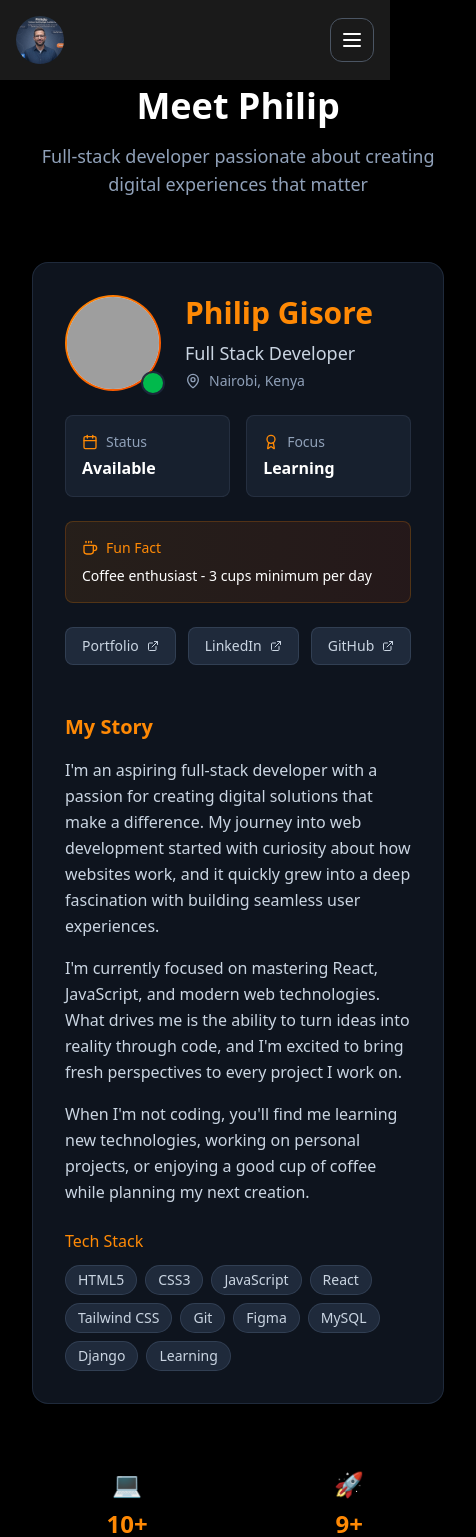
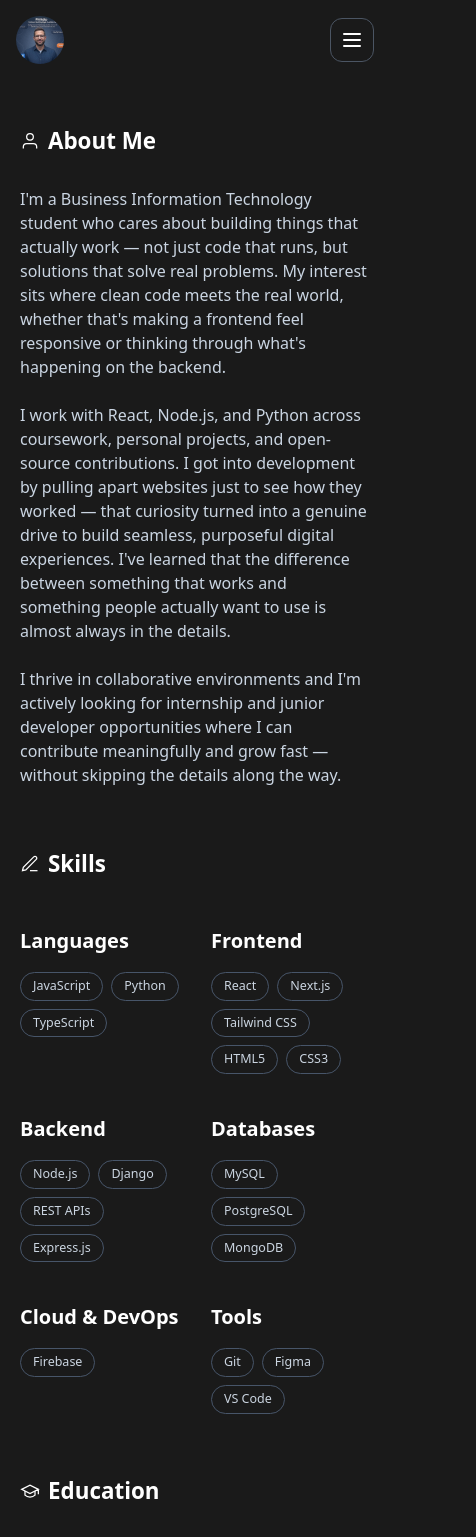
Before and after one commit to philipgisore/personal-website, a React (Vite) app: page /about in a window 390 px wide. Shown: the top 1537 px of the page, 476 px wide, since content can reach past the window. Built offline with nearby package versions, Linux system fonts and the light colour scheme; grey boxes are pictures that could not be loaded.

Commit message:
feat: restructure About page, enhance responsive design, and add Education section with MMU details

```diff
--- a/src/layout/Layout.jsx
+++ b/src/layout/Layout.jsx
@@ -7,7 +7,7 @@ export default function Layout() {
     <div className="flex min-h-screen bg-[#1a1a1a] text-gray-200">
       <Sidebar />
       <MobileHeader />
-      <main className="flex-1 pt-28 md:pt-0">
+      <main className="flex-1 min-w-0 overflow-x-hidden md:pt-0" style={{ paddingTop: '0' }}>
         <Outlet />
       </main>
     </div>
--- a/src/pages/About.jsx
+++ b/src/pages/About.jsx
@@ -1,194 +1,164 @@
-import React, { useState, useEffect } from 'react';
-import {
-  MapPin,
-  Calendar,
-  Code,
-  Coffee,
-  Award,
-  ExternalLink
-} from 'lucide-react';
+import React from 'react';
 
 export default function About() {
-  const [currentFact, setCurrentFact] = useState(0);
-
-  const funFacts = [
-    "I've built over 50+ web applications",
-    "Coffee enthusiast - 3 cups minimum per day",
-    "I speak 3 programming languages fluently",
-    "Night owl - my best code happens after 10PM"
+  const skills = [
+    { category: 'Languages',      items: ['JavaScript', 'Python', 'TypeScript'] },
+    { category: 'Frontend',       items: ['React', 'Next.js', 'Tailwind CSS', 'HTML5', 'CSS3'] },
+    { category: 'Backend',        items: ['Node.js', 'Django', 'REST APIs', 'Express.js'] },
+    { category: 'Databases',      items: ['MySQL', 'PostgreSQL', 'MongoDB'] },
+    { category: 'Cloud & DevOps', items: ['Firebase'] },
+    { category: 'Tools',          items: ['Git', 'Figma', 'VS Code'] },
   ];
-
-  useEffect(() => {
-    const interval = setInterval(() => {
-      setCurrentFact((prev) => (prev + 1) % funFacts.length);
-    }, 3000);
-    return () => clearInterval(interval);
-  }, []);
 
   return (
     <section
       id='about'
-      className='min-h-screen bg-black p-8 flex items-center justify-center relative'
+      className='min-h-screen bg-[#1c1c1c] flex flex-col items-center'
+      style={{ padding: '4rem 2rem' }}
     >
-      <div className='max-w-6xl w-full'>
+      {/* push content below fixed mobile header */}
+    <div className="md:hidden" style={{ height: '80px', flexShrink: 0 }} />
+      <div className='w-full' style={{ maxWidth: '900px' }}>
 
-        {/* Header */}
-        <div className='text-center mb-16'>
-          <div className='inline-flex items-center gap-2 text-orange-400 text-sm font-medium mb-4 px-4 py-2 bg-orange-400/10 rounded-full border border-orange-400/20'>
-            <Code className='w-4 h-4' />
-            ABOUT ME
+        {/* ── About Me ── */}
+        <div className='section-header flex items-center gap-2 mb-8'>
+          <svg width='20' height='20' viewBox='0 0 24 24' fill='none' stroke='#ffffff' strokeWidth='1.5' style={{ flexShrink: 0 }}>
+            <path d='M20 21v-2a4 4 0 0 0-4-4H8a4 4 0 0 0-4 4v2' />
+            <circle cx='12' cy='7' r='4' />
+          </svg>
+          <h2 className='text-3xl font-bold text-white m-0'>About Me</h2>
         </div>
-          <h2 className='text-4xl font-bold text-white mb-4'>Meet Philip</h2>
-          <p className='text-slate-400 text-lg max-w-2xl mx-auto'>
-            Full-stack developer passionate about creating digital experiences that matter
+
+        <div className='mb-16'>
+          <p className='text-[15px] leading-[1.85] text-slate-300 mb-6'>
+            I'm a Business Information Technology student who cares about building things that actually work —
+            not just code that runs, but solutions that solve real problems. My interest sits
+            where clean code meets the real world, whether that's making a frontend feel
+            responsive or thinking through what's happening on the backend.
+          </p>
+          <p className='text-[15px] leading-[1.85] text-slate-300 mb-6'>
+            I work with React, Node.js, and Python across coursework, personal projects, and
+            open-source contributions. I got into development by pulling apart websites just to
+            see how they worked — that curiosity turned into a genuine drive to build seamless,
+            purposeful digital experiences. I've learned that the difference between something
+            that works and something people actually want to use is almost always in the details.
+          </p>
+          <p className='text-[15px] leading-[1.85] text-slate-300 mb-6'>
+            I thrive in collaborative environments and I'm actively looking for internship and
+            junior developer opportunities where I can contribute meaningfully and grow fast —
+            without skipping the details along the way.
           </p>
         </div>
 
-        {/* About Card */}
-        <div className='bg-slate-800/50 backdrop-blur-sm border border-slate-700/50 rounded-2xl p-8 md:p-12 shadow-2xl relative'>
-          <div className='grid md:grid-cols-2 gap-12 items-center'>
-
-            {/* Left Side - Personal Info */}
-            <div className='space-y-6'>
-              {/* Avatar and Name */}
-              <div className='flex items-center gap-6'>
-                <div className='relative group'>
-                  <div className='w-24 h-24 md:w-32 md:h-32 rounded-full bg-gradient-to-br from-orange-400 to-orange-600 p-0.5 transition-transform group-hover:scale-105'>
-                    <div className='w-full h-full rounded-full bg-slate-200 overflow-hidden'>
-                      <img
-                        src='/api/placeholder/150/150'
-                        alt='Philip - Full Stack Developer'
-                        className='w-full h-full object-cover transition-transform group-hover:scale-110'
-                      />
-                    </div>
-                  </div>
-                  <div className='absolute -bottom-1 -right-1 w-6 h-6 bg-green-500 rounded-full border-2 border-slate-800 animate-pulse' />
+        {/* ── Skills ── */}
+        <div className='section-header flex items-center gap-2 mb-12'>
+          <svg width='20' height='20' viewBox='0 0 24 24' fill='none' stroke='#ffffff' strokeWidth='1.5' style={{ flexShrink: 0 }}>
+            <path d='M12 20h9' />
+            <path d='M16.5 3.5a2.121 2.121 0 0 1 3 3L7 19l-4 1 1-4L16.5 3.5z' />
+          </svg>
+          <h2 className='text-3xl font-bold text-white m-0'>Skills</h2>
         </div>
 
-                <div>
-                  <h3 className='text-3xl font-bold text-orange-400 mb-2'>Philip Gisore</h3>
-                  <p className='text-slate-300 font-medium text-lg mb-1'>Full Stack Developer</p>
-                  <div className='flex items-center gap-2 text-slate-400 text-sm'>
-                    <MapPin className='w-4 h-4' />
-                    <span>Nairobi, Kenya</span>
-                  </div>
-                </div>
-              </div>
-
-              {/* Quick Stats */}
-              <div className='grid grid-cols-2 gap-4'>
-                {[
-                  { icon: <Calendar className='w-4 h-4 text-orange-400' />, label: 'Status', value: 'Available' },
-                  { icon: <Award className='w-4 h-4 text-orange-400' />, label: 'Focus', value: 'Learning' }
-                ].map((item, index) => (
         <div
-                    key={index}
-                    className='bg-slate-700/30 p-4 rounded-lg border border-slate-600/30'
+          className='mb-16 skills-grid'
+          style={{
+            display: 'grid',
+            gridTemplateColumns: 'repeat(3, 1fr)',
+            columnGap: '3rem',
+            rowGap: '2.5rem',
+          }}
         >
-                    <div className='flex items-center gap-2 mb-1'>
-                      {item.icon}
-                      <span className='text-slate-400 text-sm'>{item.label}</span>
-                    </div>
-                    <p className='text-white font-semibold'>{item.value}</p>
-                  </div>
-                ))}
-              </div>
-
-              {/* Fun Fact */}
-              <div className='bg-gradient-to-r from-orange-400/10 to-orange-600/10 p-4 rounded-lg border border-orange-400/20'>
-                <div className='flex items-center gap-2 mb-2'>
-                  <Coffee className='w-4 h-4 text-orange-400' />
-                  <span className='text-orange-400 text-sm font-medium'>Fun Fact</span>
-                </div>
-                <p className='text-white text-sm transition-all duration-500'>
-                  {funFacts[currentFact]}
-                </p>
-              </div>
-
-              {/* Social Links */}
-              <div className='flex gap-3'>
-                {[
-                  { name: 'Portfolio', url: '#' },
-                  { name: 'LinkedIn', url: 'https://www.linkedin.com/in/philip-gisore-95a7aa265/' },
-                  { name: 'GitHub', url: 'https://github.com/philipgisore' }
-                ].map((link, index) => (
-                  <a
-                    key={index}
-                    href={link.url}
-                    target='_blank'
-                    rel='noopener noreferrer'
-                    className='px-4 py-2 bg-slate-700/50 hover:bg-slate-600/50 border border-slate-600/50 rounded-lg text-slate-300 hover:text-white text-sm transition-all duration-200 flex items-center gap-2 group'
-                  >
-                    {link.name}
-                    <ExternalLink className='w-3 h-3 group-hover:translate-x-0.5 group-hover:translate-y-0.5 transition-transform' />
-                  </a>
-                ))}
-              </div>
-            </div>
-
-            {/* Right Side - Story + Tech Stack */}
-            <div className='space-y-6'>
-              <div className='space-y-4'>
-                <h4 className='text-xl font-semibold text-orange-400 mb-4'>My Story</h4>
-                <p className='text-slate-300 leading-relaxed'>
-                  I'm an aspiring full-stack developer with a passion for creating digital solutions that make a difference.
-                  My journey into web development started with curiosity about how websites work, and it quickly grew into a
-                  deep fascination with building seamless user experiences.
-                </p>
-                <p className='text-slate-300 leading-relaxed'>
-                  I'm currently focused on mastering React, JavaScript, and modern web technologies. What drives me is the ability
-                  to turn ideas into reality through code, and I'm excited to bring fresh perspectives to every project I work on.
-                </p>
-                <p className='text-slate-300 leading-relaxed'>
-                  When I'm not coding, you'll find me learning new technologies, working on personal projects, or enjoying a good
-                  cup of coffee while planning my next creation.
-                </p>
-              </div>
-
-              {/* Skills */}
-              <div>
-                <h5 className='text-orange-400 font-medium mb-3'>Tech Stack</h5>
-                <div className='flex flex-wrap gap-2'>
-                  {[
-                    'HTML5', 'CSS3', 'JavaScript', 'React', 'Tailwind CSS',
-                    'Git', 'Figma', 'MySQL', 'Django', 'Learning'
-                  ].map((skill, index) => (
+          {skills.map((group) => (
+            <div key={group.category}>
+              <h3 style={{ fontSize: '20px', fontWeight: 'bold', color: 'white', marginBottom: '16px' }}>
+                {group.category}
+              </h3>
+              <div style={{ display: 'flex', flexWrap: 'wrap', gap: '8px' }}>
+                {group.items.map((skill) => (
                   <span
-                      key={index}
-                      className='px-3 py-1 bg-slate-700/50 text-slate-300 text-sm rounded-full border border-slate-600/50 hover:border-orange-400/50 hover:text-orange-300 transition-all duration-200'
+                    key={skill}
+                    style={{
+                      padding: '4px 12px',
+                      fontSize: '12.5px',
+                      color: '#cbd5e1',
+                      borderRadius: '9999px',
+                      border: '1px solid #475569',
+                      background: 'transparent',
+                    }}
                   >
                     {skill}
                   </span>
                 ))}
               </div>
             </div>
-            </div>
-          </div>
+          ))}
         </div>
 
-        {/* Bottom Stats */}
-        <div className='mt-16 grid grid-cols-2 md:grid-cols-4 gap-8'>
-          {[
-            { label: 'Projects Built', value: '10+', icon: '💻' },
-            { label: 'Technologies', value: '9+', icon: '🚀' },
-            { label: 'Coffee Cups', value: '∞', icon: '☕' },
-            { label: 'Learning Hours', value: 'Daily', icon: '📚' }
-          ].map((stat, index) => (
-            <div key={index} className='text-center group'>
-              <div className='text-2xl mb-2 transition-transform group-hover:scale-110'>{stat.icon}</div>
-              <div className='text-2xl md:text-3xl font-bold text-orange-400 mb-1'>{stat.value}</div>
-              <div className='text-slate-400 text-sm'>{stat.label}</div>
-            </div>
-          ))}
-        </div>
+        {/* ── Education ── */}
+        <div className='section-header flex items-center gap-2 mb-8'>
+          <svg width='20' height='20' viewBox='0 0 24 24' fill='none' stroke='#ffffff' strokeWidth='1.5' style={{ flexShrink: 0 }}>
+            <path d='M22 10v6M2 10l10-5 10 5-10 5z' />
+            <path d='M6 12v5c3 3 9 3 12 0v-5' />
+          </svg>
+          <h2 className='text-3xl font-bold text-white m-0'>Education</h2>
         </div>
 
-      {/* Background Elements */}
-      <div className='fixed inset-0 -z-10 overflow-hidden'>
-        <div className='absolute top-1/4 right-1/4 w-96 h-96 bg-orange-500/10 rounded-full blur-3xl animate-pulse' />
-        <div className='absolute bottom-1/4 left-1/4 w-96 h-96 bg-blue-500/5 rounded-full blur-3xl' />
-        <div className='absolute top-1/2 left-1/2 w-64 h-64 bg-purple-500/5 rounded-full blur-2xl' />
+        <div
+          className='w-full transition hover:border-slate-500'
+          style={{
+            background: '#242424',
+            border: '1px solid #2e2e2e',
+            borderRadius: '12px',
+            padding: '1.25rem 1.5rem',
+          }}
+        >
+          <h3 className='text-white font-bold text-[16px] leading-snug mb-1'>
+            Bachelor of Business Information Technology{' '}
+            <span className='text-white'>@ Multimedia University of Kenya</span>
+          </h3>
+          <p className='text-slate-400 text-[13.5px] mb-3'>Nairobi, Kenya</p>
+          <p className='text-[13.5px] text-slate-300 mb-2'>
+            <span className='font-bold text-white'>Status: </span>
+            Currently Studying
+          </p>
+          <p className='text-[13.5px] text-slate-300 leading-relaxed'>
+            <span className='font-bold text-white'>Relevant coursework: </span>
+            Software Engineering, Data Structures and Algorithms, Database Systems,
+            Web Development, Networking, and Human Computer Interaction.
+          </p>
         </div>
+
+      </div>
+
+      <style>{`
+        @media (max-width: 768px) {
+          .skills-grid {
+            grid-template-columns: repeat(2, 1fr) !important;
+            column-gap: 2rem !important;
+          }
+        }
+        @media (max-width: 480px) {
+          #about {
+            padding: 3rem 1.25rem !important;
+          }
+          #about h2 {
+            font-size: 1.4rem !important;
+            white-space: nowrap;
+          }
+          .section-header {
+            flex-wrap: nowrap !important;
+            overflow: hidden;
+          }
+        }
+        @media (max-width: 380px) {
+          .skills-grid {
+            grid-template-columns: repeat(1, 1fr) !important;
+          }
+          #about h2 {
+            font-size: 1.25rem !important;
+          }
+        }
+      `}</style>
     </section>
   );
 }
```
Lines whose indentation alone changed are shown as unchanged.
